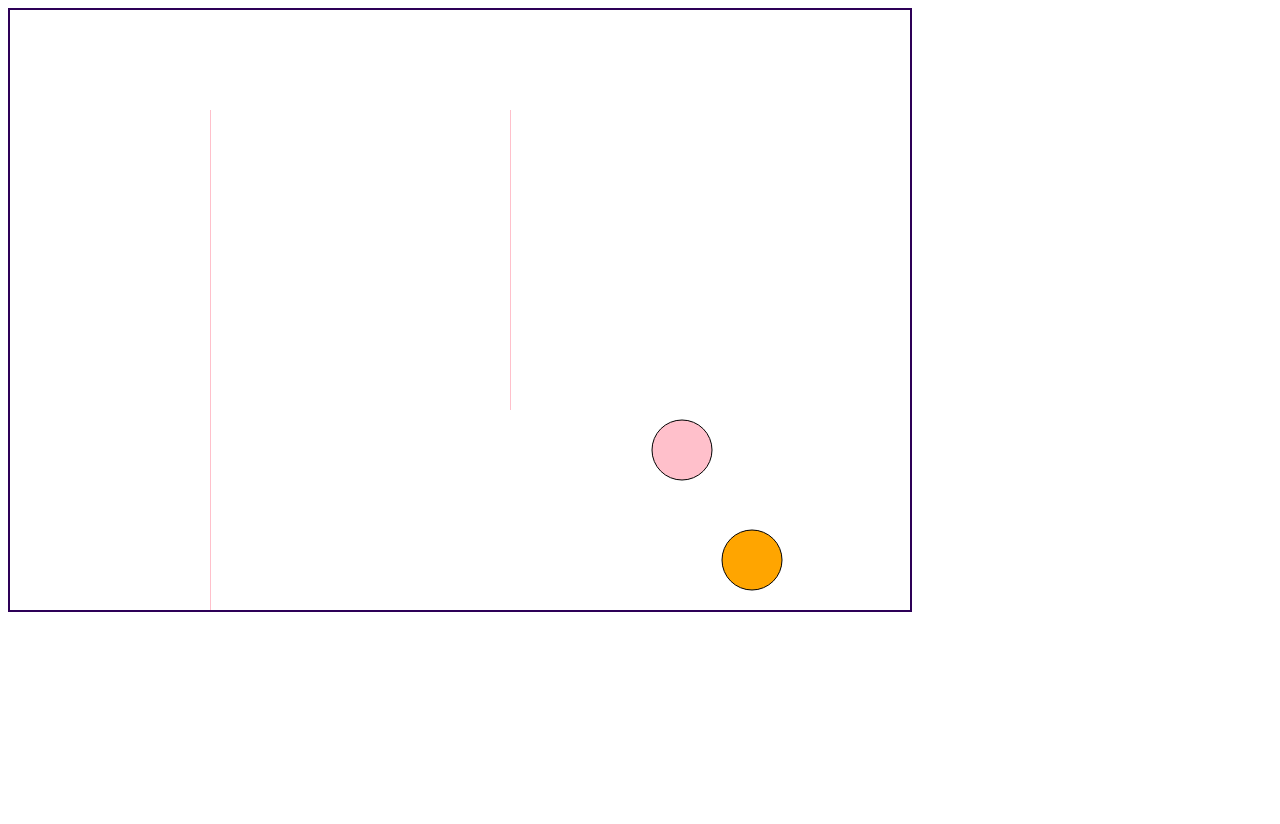
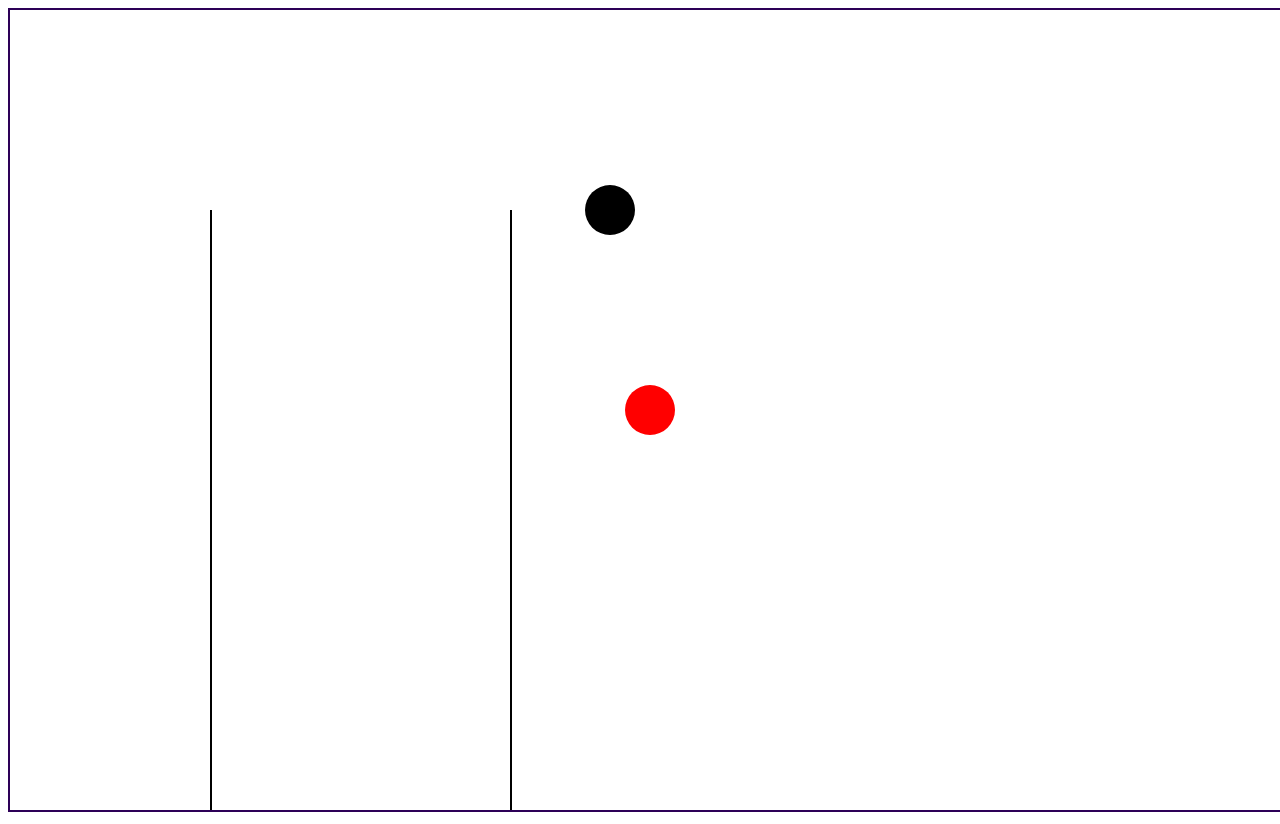
Before and after one commit to ehsaasgrover/CollisionDetection, a plain HTML site: page index.html in a window 1280 px wide. Before the commit the page ends 800 px from the top, so only its background shows below. Drawn offline with Linux system fonts and the light colour scheme.

Commit message:
Update index.html

```diff
--- a/index.html
+++ b/index.html
@@ -12,123 +12,152 @@
       </div>
     </div>
     <script type="text/javascript">
+const canvas = document.querySelector('canvas')
+const c = canvas.getContext('2d')
 
-      var canvas = document.getElementById("animation");
-      var ctx = canvas.getContext("2d");
+canvas.width = innerWidth
+canvas.height = innerHeight
 
-      // Circle 1
-      x = 100;
-      y = 100;
-      vx = 3;
-      vy = 9;
-      r = 30;
+const mouse = {
+  x: innerWidth / 2,
+  y: innerHeight / 2
+}
 
-      // Circle 2
-      x2 = 800;
-      y2 = 100;
-      vx2 = 4;
-      vy2 = 5;
+const colors = ['#2185C5', '#7ECEFD', '#FFF6E5', '#FF7F66']
 
-      // Wall 1
-      wall_1_X = 200;
-      wall_1_Y = 100;
-      wall_1_width = 1;
-      wall_1_height = 500;
+// Event Listeners
+addEventListener('mousemove', (event) => {
+  mouse.x = event.clientX
+  mouse.y = event.clientY
+})
 
-      // Wall 2
-      wall_2_X = 500;
-      wall_2_Y = 100;
-      wall_2_width = 1;
-      wall_2_height = 300;
+addEventListener('resize', () => {
+  canvas.width = innerWidth
+  canvas.height = innerHeight
 
-      function createCircle() {
+  init()
+})
 
-        // Create outer walls
-        ctx.clearRect(0, 0, canvas.width, canvas.height);
+// Circle Object
+class Circle {
+  constructor(x, y, radius, color) {
+    this.x = x
+    this.y = y
+    this.radius = radius
+    this.color = color
+  }
 
-        // Create inner walls
-        ctx.beginPath();
-        ctx.rect(wall_1_X, wall_1_Y, wall_1_width, wall_1_height);
-        ctx.rect(wall_2_X, wall_2_Y, wall_2_width, wall_2_height);
-        ctx.fillStyle = "#orange";
-        ctx.fill();
-        ctx.closePath();
+  draw() {
+    c.beginPath()
+    c.arc(this.x, this.y, this.radius, 0, Math.PI * 2, false)
+    c.fillStyle = this.color
+    c.fill()
+    c.closePath()
+  }
 
-        // Create circle 1
-        ctx.beginPath();
-        ctx.arc(x, y, r, 0, 2 * Math.PI);
-        ctx.fillStyle = "orange";
-        ctx.fill();
-        ctx.stroke();
-        ctx.closePath();
+  update() {
+    this.draw()
+  }
+}
 
-        // Create circle 2
-        ctx.beginPath();
-        ctx.arc(x2,y2,r,0,2*Math.PI);
-        ctx.fillStyle="pink";
-        ctx.fill();
-        ctx.stroke();
-        ctx.closePath();
+class Wall {
+  constructor(x, y, width, height, color) {
+    this.x = x
+    this.y = y
+    this.width = width
+    this.height = height
+    this.color = 'black'
+  }
 
-        // Collision Detection with inner wall + circle 1
-          // This only works with the 2 end points of the wall, not the in between.
-        // for (let i = wall_1_Y; i < wall_1_height; i++) {
-        //   // const element = wall_1_Y[i];
-        //     if (x > wall_1_X && x < wall_1_X && y > wall_1_Y[i] && y < wall_1_Y[i]) {
-        //     vx =- vx;
-        //     vy =- vy;
-        //   }
-        // }
-        if (x > wall_1_X && x < wall_1_X && y > wall_1_Y && y < wall_1_Y) {
-          vx =- vx;
-          vy =- vy;
-        }
+  draw() {
+    c.beginPath()
+    c.rect(this.x, this.y, this.width, this.height)
+    c.fillStyle = this.color
+    c.fill()
+    c.closePath()
+  }
 
-        // Collision Detection with outer walls + circle 1
-        if (x > canvas.width - r || x < r)  {
-          vx =- vx;
-        }
+  update() {
+    this.draw()
+  }
+}
 
-        if (y > canvas.height - r || y < r) {
-          vy =- vy;
-        }
+//Wall Collision
+function getWallDistance(x1, y1, r1, x2, y2, w2, h2){
 
-        x += vx;
-        y += vy;
+let distX = Math.abs(x1 - x2 - w2/2);
+let distY = Math.abs(y1 - y2 - h2/2);
 
-        // Collision Detection with inner walls + circle 2
-        if (x2 > 200 && x2 < 200 + 10 && y2 > 100 && y2 < 100 + 300) {
-          vx2 =- vx2;
-          vy2 =- vy2;
-        }
+if (distX > (w2/2 + r1)) { return false; }
+if (distY > (h2/2 + r1)) { return false; }
+if (distX <= (w2/2)) { return true; }
+if (distY <= (h2/2)) { return true; }
 
-        // Collision Detection with outer walls + circle 2
-        if(x2 > canvas.width- r || x2<r) {
-          vx2 =- vx2;
-        }
-        if(y2 > canvas.height -r || y2<r)  {
-          vy2 =- vy2;
-        }
+var dx = distX-w2/2;
+var dy = distY-h2/2;
+return (dx*dx+dy*dy<=(r1*r1));
+}
 
-        x2 += vx2;
-        y2 += vy2;
+//Collision detection with target
+function getDistance(x1, y1, x2, y2)
+{
+  let xDistance = x2 - x1;
+  let yDistance = y2 - y1;
+
+  return Math.sqrt(Math.pow(xDistance, 2) + Math.pow(yDistance, 2));
+}
+
+// Implementation
+let Circle1;
+let Circle2;
+let Wall1;
+let Wall2;
+function init() {
+  Circle1 = new Circle(400,800, 25,'red');
+  Circle2 = new Circle(600,200, 25,'black');
+Wall1 = new Wall(500, 200, 2, 600);
+Wall2 = new Wall(200, 200, 2, 600);
+}
+
+// Animation Loop
+function animate() {
+  requestAnimationFrame(animate)
+  c.clearRect(0, 0, canvas.width, canvas.height)
+
+  Circle1.x = mouse.x;
+  Circle1.y = mouse.y;
+  Circle1.update();
+  Circle2.update();
 
 
-        window.requestAnimationFrame(createCircle);
+  console.log(getDistance(Circle1.x, Circle1.y, Circle2.x, Circle2.y));
+  console.log(getDistance(Circle1.x, Circle1.y, Wall1.height, Wall1.width));
 
-        //first boundary line to the left
-        //ctx.moveTo(200, 300);
-        //ctx.lineTo(300, 100);
+  if(getDistance(Circle1.x, Circle1.y, Circle2.x, Circle2.y) < Circle1.radius + Circle2.radius){
+    Circle2.color = 'green';
+  }
+  else {
+    Circle2.color = 'black';
+  }
 
-        //second boundary line to the right
-        // ctx.moveTo(700, 200);
-        // ctx.lineTo(450, 100);
-        // ctx.stroke();
-      }
+  if(getWallDistance(Circle1.x, Circle1.y, Circle1.radius, Wall1.x, Wall1.y, Wall1.width, Wall1.height)){
+    Wall1.color = 'green';
+  } else {
+    Wall1.color = 'black';
+  }
 
-      createCircle();
-      //setInterval(createCircle, 10);
+  if(getWallDistance(Circle1.x, Circle1.y, Circle1.radius, Wall2.x, Wall2.y, Wall2.width, Wall2.height)){
+    Wall2.color = 'green';
+  } else {
+    Wall2.color = 'black';
+  }
 
+  Wall1.update();
+  Wall2.update();
+}
+
+init()
+animate()
     </script>
   </body>
 </html>
```
